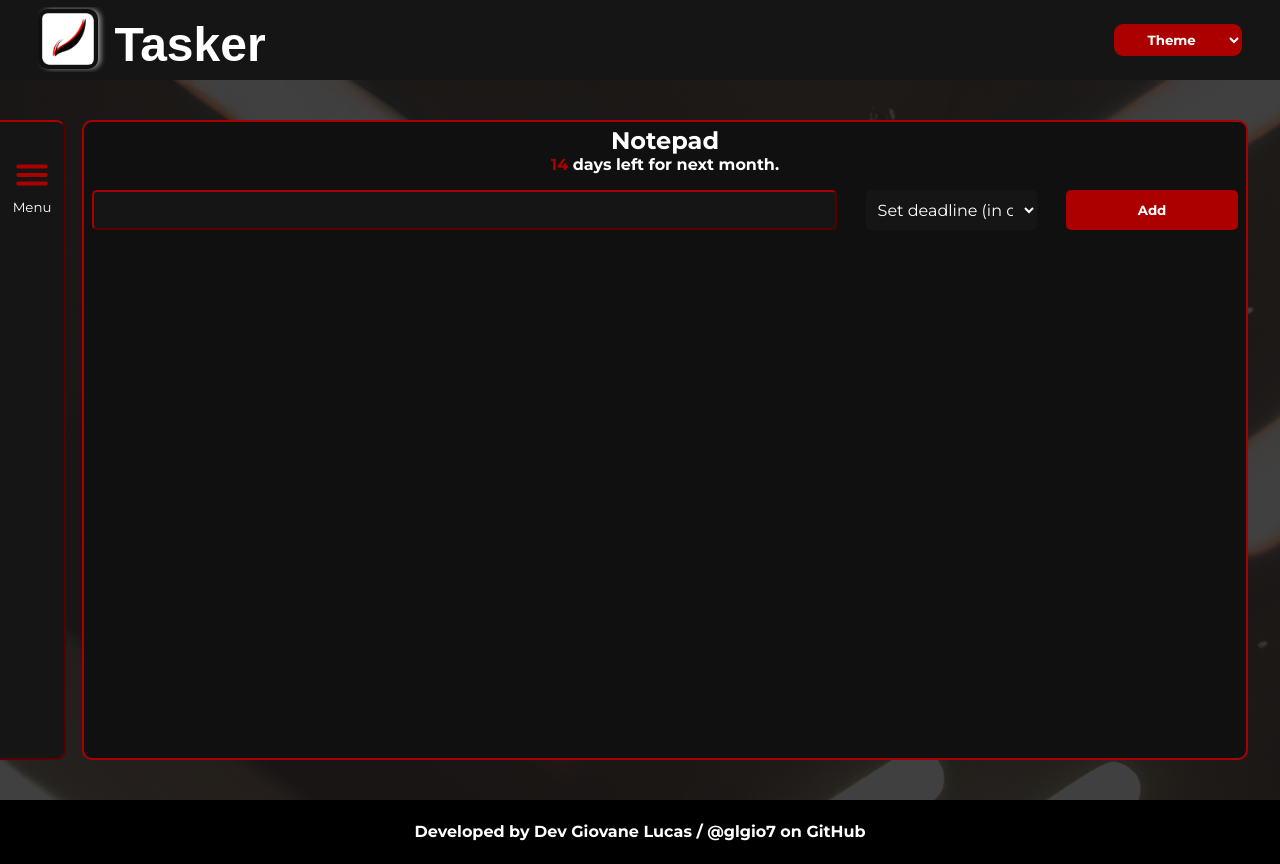
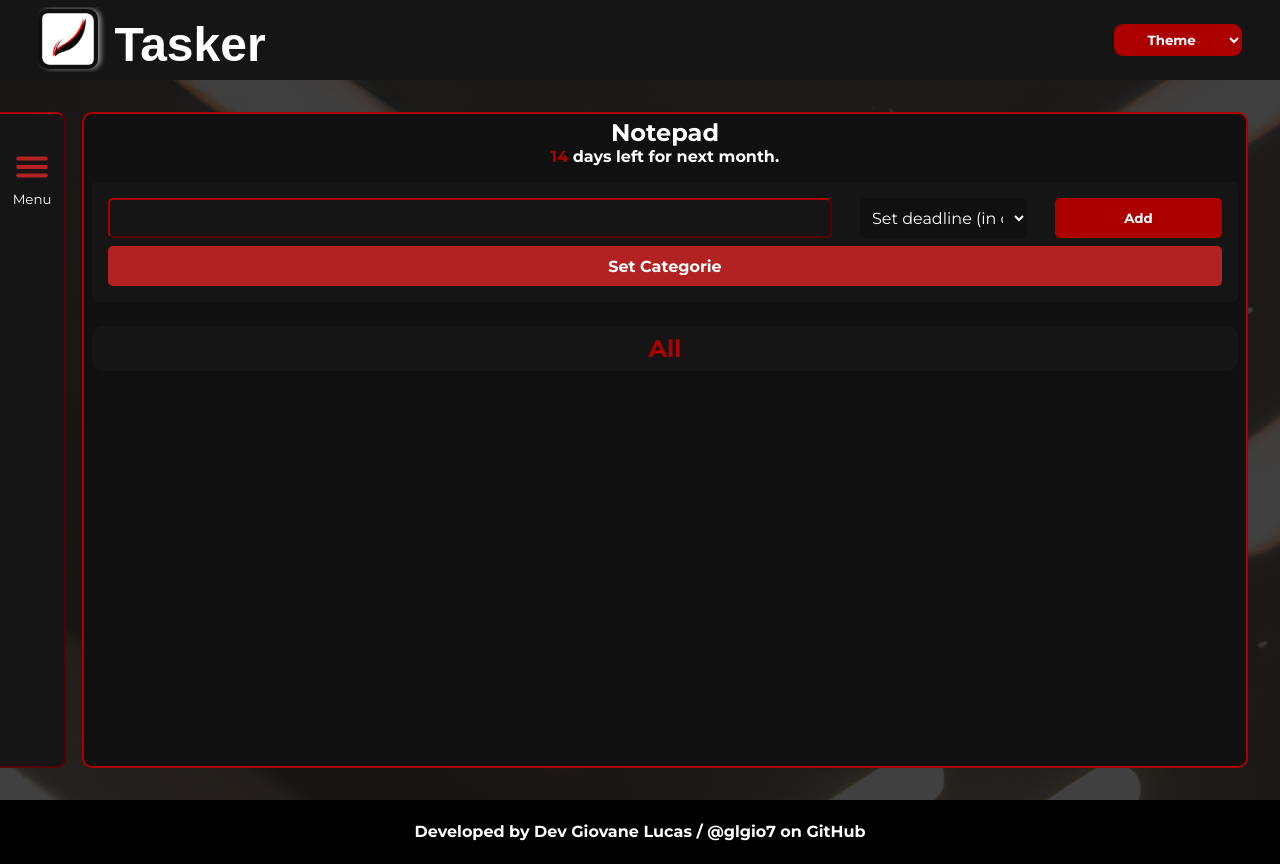
Before and after one commit to glgio7/Tasker, a React (Create React App) app: page /notepad in a window 1280 px wide. Built offline with nearby package versions, Linux system fonts and the light colour scheme; a web font is replaced by a local one.

Commit message:
add. Categories

```diff
--- a/src/App.js
+++ b/src/App.js
@@ -74,6 +74,7 @@ const App = () => {
 
 	return (
 		<BrowserRouter>
+			<ListProvider>
 				<GlobalCSS />
 				<ThemeProvider theme={themes[color]}>
 					<Header setColor={setColor} />
@@ -81,19 +82,12 @@ const App = () => {
 						<div className="background"></div>
 						<Routes>
 							<Route exact path="/" element={<Home />} />
-						<Route
-							exact
-							path="/notepad"
-							element={
-								<ListProvider>
-									<Note />
-								</ListProvider>
-							}
-						/>
+							<Route exact path="/notepad" element={<Note />} />
 						</Routes>
 					</Container>
 					<Footer />
 				</ThemeProvider>
+			</ListProvider>
 		</BrowserRouter>
 	);
 };
--- a/src/components/Header/styles.js
+++ b/src/components/Header/styles.js
@@ -4,7 +4,7 @@ export const StyledHeader = styled.header`
 	background-color: ${({ theme }) => theme.containerColor};
 
 	height: 80px;
-	width: 100vw;
+	width: 100%;
 
 	display: flex;
 	align-items: center;
@@ -64,7 +64,7 @@ export const StyledHeader = styled.header`
 		background-color: ${({ theme }) => theme.backgroundColor};
 	}
 
-	@media screen and (max-width: 768px) {
+	@media screen and (max-width: 900px) {
 		padding: 0.5rem;
 
 		.logo {
--- a/src/components/TaskItem/index.js
+++ b/src/components/TaskItem/index.js
@@ -8,7 +8,7 @@ const TaskItem = ({ task, setDone, remove }) => {
 			<span>
 				{task.checked
 					? "Done"
-					: `Deadline: ${task.deadline ? task.deadline : "Nope"}`}
+					: `Deadline: ${task.deadline ? task.deadline : "None"}`}
 			</span>
 			<div className="edit-box">
 				<button onClick={() => setDone(task.id, task.checked)}>
--- a/src/components/TaskItem/styles.js
+++ b/src/components/TaskItem/styles.js
@@ -76,18 +76,18 @@ export const TaskContainer = styled.li`
 		}
 	}
 
-	@media screen and (max-width: 768px) {
+	@media screen and (max-width: 900px) {
 		flex-wrap: wrap;
 		flex-direction: column;
 
 		span {
 			font-size: 0.8rem;
-			text-align: center;
 		}
 
 		p,
 		span,
 		.edit-box {
+			text-align: center;
 			width: 100%;
 		}
 
--- a/src/components/Toolbar/index.js
+++ b/src/components/Toolbar/index.js
@@ -1,7 +1,8 @@
 import { IoMenu, IoPartlySunnyOutline } from "react-icons/io5";
-import { VscCalendar, VscClearAll } from "react-icons/vsc";
-import { useState } from "react";
+import { VscClearAll, VscSymbolOperator } from "react-icons/vsc";
+import { useContext, useState } from "react";
 import { ToolbarContainer } from "./styles";
+import { ListContext } from "../../contexts/ListContext";
 
 const currentDate = new Date();
 const year = currentDate.getFullYear();
@@ -13,55 +14,115 @@ export const remainingDays = parseInt(lastDay) - parseInt(day) + 1;
 
 export const Toolbar = ({ toggleWeather, clearList }) => {
 	const [isOpen, setIsOpen] = useState(false);
+	const [toolsOpen, setToolsOpen] = useState(false);
+	const [categoriesOpen, setCategoriesOpen] = useState(false);
 
-	const [shownDate, setShownDate] = useState(false);
-	const toggleDate = () => setShownDate(!shownDate);
+	const { list, setFilteredList, filterCategorie } = useContext(ListContext);
+
+	const closeOptions = () => {
+		setToolsOpen(false);
+		setCategoriesOpen(false);
+	};
+
+	const categoriesValues = [
+		"All",
+		"Daily",
+		"Leisure",
+		"Personal",
+		"Professional",
+		"Financial",
+	];
+
 	return (
 		<>
 			<ToolbarContainer open={isOpen}>
 				<button
-					className="action-icon__menu"
+					className="menu"
 					onClick={() => {
 						setIsOpen(!isOpen);
-						if (shownDate) setShownDate(false);
 					}}
 				>
-					<IoMenu className="action-icon__menu" />
+					<IoMenu className="menu__action-icon" />
 					<span>Menu</span>
 				</button>
+				<button className="options-button" onClick={() => setToolsOpen(true)}>
+					Tools
+				</button>
+				<button
+					className="options-button"
+					onClick={() => setCategoriesOpen(true)}
+				>
+					Categories
+				</button>
+
+				<div
+					className={toolsOpen || categoriesOpen ? "wrapper active" : "wrapper"}
+				>
+					<button className="options-button" onClick={closeOptions}>
+						Voltar
+					</button>
+
+					{/* // Tools */}
+					{toolsOpen && (
+						<>
 							<button
 								onClick={() => {
 									toggleWeather();
+									closeOptions();
 									setIsOpen(false);
 								}}
 							>
 								<IoPartlySunnyOutline className="action-icon" />
 								<span>Clima</span>
 							</button>
-				<button onClick={toggleDate}>
-					<VscCalendar className="action-icon" />
-					<span>Data</span>
+
+							<button
+								onClick={() => {
+									setIsOpen(false);
+									closeOptions();
+								}}
+							>
+								<VscSymbolOperator className="action-icon" />
+								<span>Calculadora</span>
 							</button>
-				{shownDate && (
-					<div className="live-date">
-						<h3>Month</h3>
-						<p>{month}</p>
-						<h3>Day</h3>
-						<p>{day}</p>
-						<h3>Year</h3>
-						<p>{year}</p>
-					</div>
-				)}
 							<button
 								onClick={() => {
 									clearList();
 									setIsOpen(false);
-						setShownDate(false);
+									closeOptions();
 								}}
 							>
 								<VscClearAll className="action-icon" />
 								<span>Limpar lista</span>
 							</button>
+						</>
+					)}
+
+					{/* // Categories */}
+
+					{categoriesOpen &&
+						categoriesValues.map((item, index) => (
+							<>
+								<button
+									key={index}
+									className="options-button categories"
+									onClick={() => {
+										if (item === "All") {
+											setFilteredList([]);
+											setIsOpen(false);
+											closeOptions();
+										} else {
+											filterCategorie(item);
+											setIsOpen(false);
+											closeOptions();
+										}
+									}}
+								>
+									{item}
+								</button>
+							</>
+						))}
+				</div>
 			</ToolbarContainer>
 		</>
 	);
--- a/src/components/Toolbar/styles.js
+++ b/src/components/Toolbar/styles.js
@@ -9,7 +9,7 @@ export const ToolbarContainer = styled.div`
 
 	margin-left: -2rem;
 	min-height: 80vh;
-	padding: 0 2rem;
+	padding: ${({ open }) => (open ? "0rem" : "0 2rem")};
 
 	overflow: hidden;
 
@@ -23,12 +23,81 @@ export const ToolbarContainer = styled.div`
 
 	transition: all 500ms;
 
+	position: relative;
+
+	.menu {
+		background-color: transparent;
+		color: ${({ theme }) => theme.buttonColor};
+		opacity: 1;
+		pointer-events: all;
+	}
+
+	.menu__action-icon {
+		width: 42px;
+		height: 42px;
+	}
+
+	.menu span {
+		height: 1rem;
+	}
+
+	///////// Options /////////
+
+	.options-button {
+		border-radius: 10px;
+
+		padding: 1rem 0;
+		margin-block: 0.5rem;
+
+		width: 90%;
+
+		font-weight: bold;
+
+		background-color: ${({ theme }) => theme.primaryColor};
+		color: ${({ theme }) => theme.buttonTextColor};
+	}
+
+	.options-button.categories {
+		background-color: ${({ theme }) => theme.buttonColor};
+		&:hover {
+			background-color: ${({ theme }) => theme.buttonTextColor};
+			color: ${({ theme }) => theme.buttonColor};
+		}
+	}
+
+	.wrapper {
+		background-color: ${({ theme }) => theme.containerColor};
+
+		position: absolute;
+		bottom: 0;
+
+		height: 100%;
+		width: 100%;
+
+		display: flex;
+		flex-direction: column;
+		align-items: center;
+		justify-content: space-evenly;
+
+		opacity: 0;
+
+		pointer-events: none;
+
+		transition: all 300ms;
+	}
+
+	.wrapper.active {
+		opacity: 1;
+		pointer-events: all;
+	}
+
+	///////// General /////////
+
 	button {
 		margin-block: 2rem;
 		cursor: pointer;
 		background-color: transparent;
 		opacity: ${({ open }) => (open ? "1" : "0")};
-		pointer-events: ${({ open }) => (open ? "all" : "none")};
 		color: ${({ theme }) => theme.primaryColor};
 		transition: all 300ms;
 	}
@@ -38,25 +107,13 @@ export const ToolbarContainer = styled.div`
 		color: ${({ theme }) => theme.textColor};
 	}
 
-	.action-icon__menu {
-		min-width: 42px;
-		min-height: 42px;
-		opacity: 1;
-		pointer-events: all;
-	}
-
 	.action-icon {
 		width: 42px;
 		height: 42px;
 	}
 
-	.live-date {
-		opacity: ${({ open }) => (open ? "1" : "0")};
-		pointer-events: ${({ open }) => (open ? "all" : "none")};
-	}
-
-	@media screen and (max-width: 768px) {
-		width: 90vw;
+	@media screen and (max-width: 900px) {
+		width: 90%;
 		border-left: 2px outset ${({ theme }) => theme.primaryColor};
 		border-top: none;
 		border-radius: 0 0 10px 10px;
@@ -69,20 +126,26 @@ export const ToolbarContainer = styled.div`
 		top: 0;
 
 		height: ${({ open }) => (open ? "100%" : "54px")};
-		flex-direction: row;
 		flex-wrap: wrap;
-		justify-content: center;
-		align-items: flex-start;
+		justify-content: flex-start;
 		margin-bottom: 0.5rem;
 
 		button {
 			width: 100%;
 			height: auto;
-			margin-block: 0rem;
+			margin-block: 2 rem;
 			cursor: pointer;
 		}
 
-		.action-icon__menu span {
+		.menu {
+			margin-block: 0rem;
+		}
+
+		.wrapper {
+			justify-content: flex-start;
+		}
+
+		.menu span {
 			display: none;
 		}
 	}
--- a/src/contexts/ListContext/index.js
+++ b/src/contexts/ListContext/index.js
@@ -4,9 +4,15 @@ import { createContext } from "react";
 export const ListContext = createContext();
 
 const ListProvider = (props) => {
+	const [list, setList] = useState([]);
+
+	const [filteredList, setFilteredList] = useState([]);
+
 	const [task, setTask] = useState("");
 
-	const [list, setList] = useState([]);
+	const [categorie, setCategorie] = useState("All");
+
+	const [currentCategory, setCurrentCategory] = useState("");
 
 	const [deadline, setDeadline] = useState();
 
@@ -27,16 +33,22 @@ const ListProvider = (props) => {
 			task: task,
 			checked: false,
 			deadline: deadline,
+			categorie: categorie,
 		};
 		setList([...list, newTask]);
 		setTask("");
 		setDeadline("");
+		setCategorie("");
 		saveList([...list, newTask]);
 	};
 	const removeTask = (id) => {
 		const newList = list.filter((task) => task.id !== id);
 		setList(newList);
 		saveList(newList);
+		setFilteredList(
+			newList.filter((item) => item.categorie === currentCategory)
+		);
+		// filterCategorie(categorie);
 	};
 	const toggleDone = (id, checked) => {
 		const index = list.findIndex((task) => task.id === id);
@@ -53,6 +65,12 @@ const ListProvider = (props) => {
 		}
 	};
 
+	const filterCategorie = (value) => {
+		const filtered = list.filter((item) => item.categorie === value);
+		setFilteredList(filtered);
+		setCurrentCategory(value);
+	};
+
 	const contextValue = {
 		task,
 		setTask,
@@ -63,6 +81,11 @@ const ListProvider = (props) => {
 		addTask,
 		removeTask,
 		toggleDone,
+		categorie,
+		setCategorie,
+		filteredList,
+		setFilteredList,
+		filterCategorie,
 	};
 
 	return (
--- a/src/pages/Home/styles.js
+++ b/src/pages/Home/styles.js
@@ -18,7 +18,7 @@ export const TextSection = styled.div`
 		}
 	}
 
-	@media screen and (max-width: 768px) {
+	@media screen and (max-width: 900px) {
 		width: 100%;
 
 		p {
@@ -95,7 +95,7 @@ export const GuideSection = styled.div`
 		}
 	}
 
-	@media screen and (max-width: 768px) {
+	@media screen and (max-width: 900px) {
 		width: 100%;
 	}
 `;
--- a/src/pages/Note/index.js
+++ b/src/pages/Note/index.js
@@ -1,5 +1,5 @@
 import { ListContext } from "../../contexts/ListContext";
-import { useContext } from "react";
+import { useContext, useEffect } from "react";
 import { useState } from "react";
 import { Notepad, CreateTask } from "./styles";
 import TaskItem from "../../components/TaskItem";
@@ -16,6 +16,9 @@ const Note = () => {
 		addTask,
 		removeTask,
 		toggleDone,
+		categorie,
+		setCategorie,
+		filteredList,
 	} = useContext(ListContext);
 
 	const [weather, setWeather] = useState(false);
@@ -23,6 +26,7 @@ const Note = () => {
 	const toggleWeather = () => setWeather(!weather);
 
 	const submitOnEnter = (props) => (props.keyCode === 13 ? addTask() : "");
+	useEffect(() => {}, [list]);
 
 	return (
 		<>
@@ -33,20 +37,6 @@ const Note = () => {
 					<span>{remainingDays}</span> {remainingDays === 1 ? "day" : "days"}{" "}
 					left for next month.
 				</h4>
-				<iframe
-					src="https://climaki.vercel.app"
-					className={weather ? "active" : ""}
-					title="weather"
-					crossOrigin="anonymous"
-				></iframe>
-				<button
-					className={weather ? "close-weather active" : "close-weather"}
-					onClick={toggleWeather}
-				>
-					{" "}
-					Voltar para Notepad
-				</button>
-
 				<CreateTask>
 					<input
 						type="text"
@@ -66,10 +56,35 @@ const Note = () => {
 						<option>5 days</option>
 					</select>
 					<button onClick={addTask}>Add</button>
+
+					<select
+						className="categories-selector"
+						value={categorie}
+						onChange={(e) => setCategorie(e.target.value)}
+					>
+						<option value={"All"}>Set Categorie</option>
+						<option>Daily</option>
+						<option>Leisure</option>
+						<option>Personal</option>
+						<option>Professional</option>
+						<option>Financial</option>
+					</select>
 				</CreateTask>
 
+				<h2 className="list-title">
+					{filteredList.length > 0 ? filteredList[0].categorie : "All"}
+				</h2>
 				<ul>
-					{list.map((task) => (
+					{filteredList.length > 0
+						? filteredList.map((task) => (
+								<TaskItem
+									key={task.id}
+									task={task}
+									remove={removeTask}
+									setDone={toggleDone}
+								/>
+						  ))
+						: list.map((task) => (
 								<TaskItem
 									key={task.id}
 									task={task}
@@ -78,6 +93,20 @@ const Note = () => {
 								/>
 						  ))}
 				</ul>
+
+				{/* ////////////////// Using tool area */}
+
+				<iframe
+					src="https://climaki.vercel.app"
+					className={weather ? "active" : ""}
+					title="weather"
+				></iframe>
+				<button
+					className={weather ? "close-weather active" : "close-weather"}
+					onClick={toggleWeather}
+				>
+					Voltar para Notepad
+				</button>
 			</Notepad>
 		</>
 	);
--- a/src/pages/Note/styles.js
+++ b/src/pages/Note/styles.js
@@ -23,6 +23,15 @@ export const Notepad = styled.section`
 	h2,
 	h4 {
 		color: ${({ theme }) => theme.textColor};
+		width: 100%;
+	}
+
+	h2.list-title {
+		margin-block: 0.5rem;
+		padding-block: 0.5rem;
+		border-radius: 10px;
+		background-color: ${({ theme }) => theme.containerColor};
+		color: ${({ theme }) => theme.primaryColor};
 	}
 
 	span:first-child {
@@ -83,8 +92,8 @@ export const Notepad = styled.section`
 		width: 100%;
 	}
 
-	@media screen and (max-width: 768px) {
-		width: 95vw;
+	@media screen and (max-width: 900px) {
+		width: 95%;
 		min-height: 60vh;
 
 		margin-top: calc(54px + 2rem);
@@ -94,11 +103,17 @@ export const Notepad = styled.section`
 
 export const CreateTask = styled.div`
 	display: flex;
+	flex-wrap: wrap;
 	justify-content: space-between;
 
 	width: 100%;
 
+	padding: 1rem;
 	margin: 1rem 0;
+
+	border-radius: 5px;
+
+	background-color: ${({ theme }) => theme.containerColor};
 
 	input {
 		width: 65%;
@@ -122,7 +137,7 @@ export const CreateTask = styled.div`
 		border-radius: 5px;
 		outline: none;
 
-		background-color: ${({ theme }) => theme.containerColor};
+		background-color: ${({ theme }) => theme.backgroundColor};
 		color: ${({ theme }) => theme.textColor};
 
 		font-size: 1rem;
@@ -130,10 +145,23 @@ export const CreateTask = styled.div`
 
 		width: 15%;
 
+		cursor: pointer;
+
 		padding: 0 0.5rem;
 	}
 
-	option {
+	.categories-selector {
+		appearance: none;
+		width: 100%;
+		height: 40px;
+
+		margin-top: 0.5rem;
+
+		font-weight: bold;
+
+		color: ${({ theme }) => theme.buttonTextColor};
+
+		background-color: ${({ theme }) => theme.buttonColor};
 	}
 
 	button {
@@ -161,9 +189,7 @@ export const CreateTask = styled.div`
 			opacity: 0.8;
 		}
 	}
-	@media screen and (max-width: 768px) {
-		flex-wrap: wrap;
-
+	@media screen and (max-width: 900px) {
 		button,
 		select {
 			margin-top: 0.5rem;
--- a/src/styles/app.js
+++ b/src/styles/app.js
@@ -3,17 +3,19 @@ import styled from "styled-components";
 const Container = styled.main`
 	display: flex;
 	justify-content: space-between;
-	align-items: center;
+	/* align-items: center; */
 
-	width: 100vw;
+	width: 100%;
 	min-height: calc(100vh - 80px);
+
+	background-color: ${({ theme }) => theme.backgroundColor};
 	color: #fff;
+
 	padding: 2rem;
 
 	position: relative;
+
 	z-index: 5;
-
-	background-color: ${({ theme }) => theme.backgroundColor};
 
 	.background {
 		position: absolute;
@@ -34,7 +36,7 @@ const Container = styled.main`
 		width: 100%;
 	}
 
-	@media screen and (max-width: 768px) {
+	@media screen and (max-width: 900px) {
 		justify-content: center;
 		flex-direction: column;
 		padding: 2rem 1rem;
--- a/src/styles/cssreset.js
+++ b/src/styles/cssreset.js
@@ -13,7 +13,7 @@ export const GlobalCSS = createGlobalStyle`
     overflow-x: hidden;
 }
 
-body{
+html, body{
     width: 100%;
 }
 
```
Lines whose indentation alone changed are shown as unchanged.
